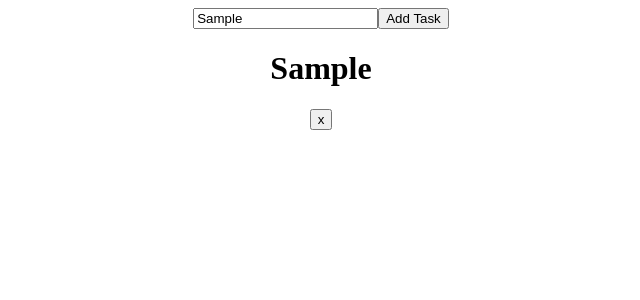
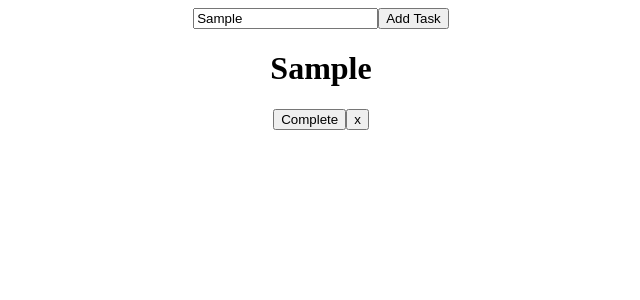
Before and after one commit to pixelfox01/React-TodoList-App, a React (Create React App) app: page / in a window 1280 px wide. Both pictures are taken after typing "Sample" into the empty fields and a click on the button "Add Task". Shown: the top 300 px of the page, without its empty margins (319-959 px from the left). Built offline with nearby package versions, Linux system fonts and the light colour scheme.

Commit message:
Added complete button to mark tasks as completed

```diff
--- a/src/App.js
+++ b/src/App.js
@@ -14,8 +14,17 @@
     const task = {
       id: todoList.length === 0 ? 1 : todoList[todoList.length - 1].id + 1,
       taskName: newTask,
+      completed: false,
     };
     setTodoList([...todoList, task]);
+  };
+
+  const completeTask = (id) => {
+    setTodoList(
+      todoList.map((task) => {
+        return task.id === id ? { ...task, completed: true } : task;
+      })
+    );
   };
 
   const deleteTask = (id) => {
@@ -35,8 +44,10 @@
           return (
             <Task
               id={task.id}
+              completed={task.completed}
               taskName={task.taskName}
               deleteTask={deleteTask}
+              completeTask={completeTask}
             />
           );
         })}
--- a/src/Task.js
+++ b/src/Task.js
@@ -1,7 +1,10 @@
 export const Task = (props) => {
   return (
     <div>
-      <h1>{props.taskName}</h1>
+      <h1 style={{ color: props.completed ? 'green' : 'black' }}>
+        {props.taskName}
+      </h1>
+      <button onClick={() => props.completeTask(props.id)}>Complete</button>
       <button onClick={() => props.deleteTask(props.id)}>x</button>
     </div>
   );
```
